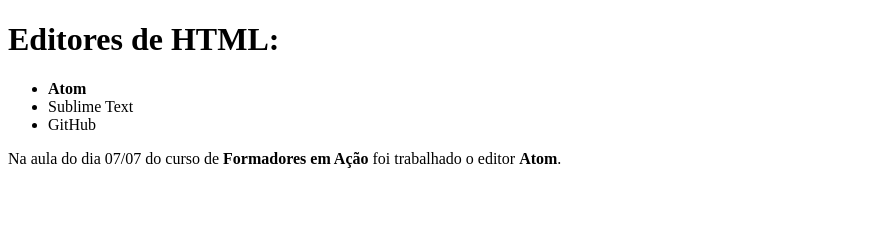
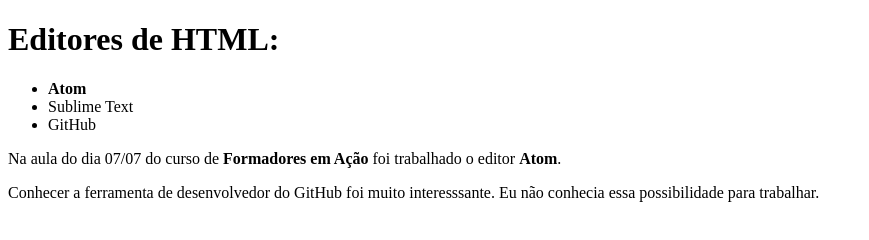
Before and after one commit to tfassoni/ProgramacaoFormadores, a plain HTML site: page index.html in a window 1280 px wide. Shown: the whole page, without its empty margins (0-869 px from the left). Drawn offline with Linux system fonts and the light colour scheme.

Commit message:
Reunião 07/07 HTML

```diff
--- a/index.html
+++ b/index.html
@@ -16,5 +16,8 @@
     <p>Na aula do dia 07/07 do curso de <strong>Formadores em Ação</strong>
     foi trabalhado o editor <strong>Atom</strong>.</p>
 
+    <p>Conhecer a ferramenta de desenvolvedor do GitHub foi muito interesssante. Eu não conhecia essa possibilidade
+      para trabalhar.</p>
+
   </body>
 </html>
```
